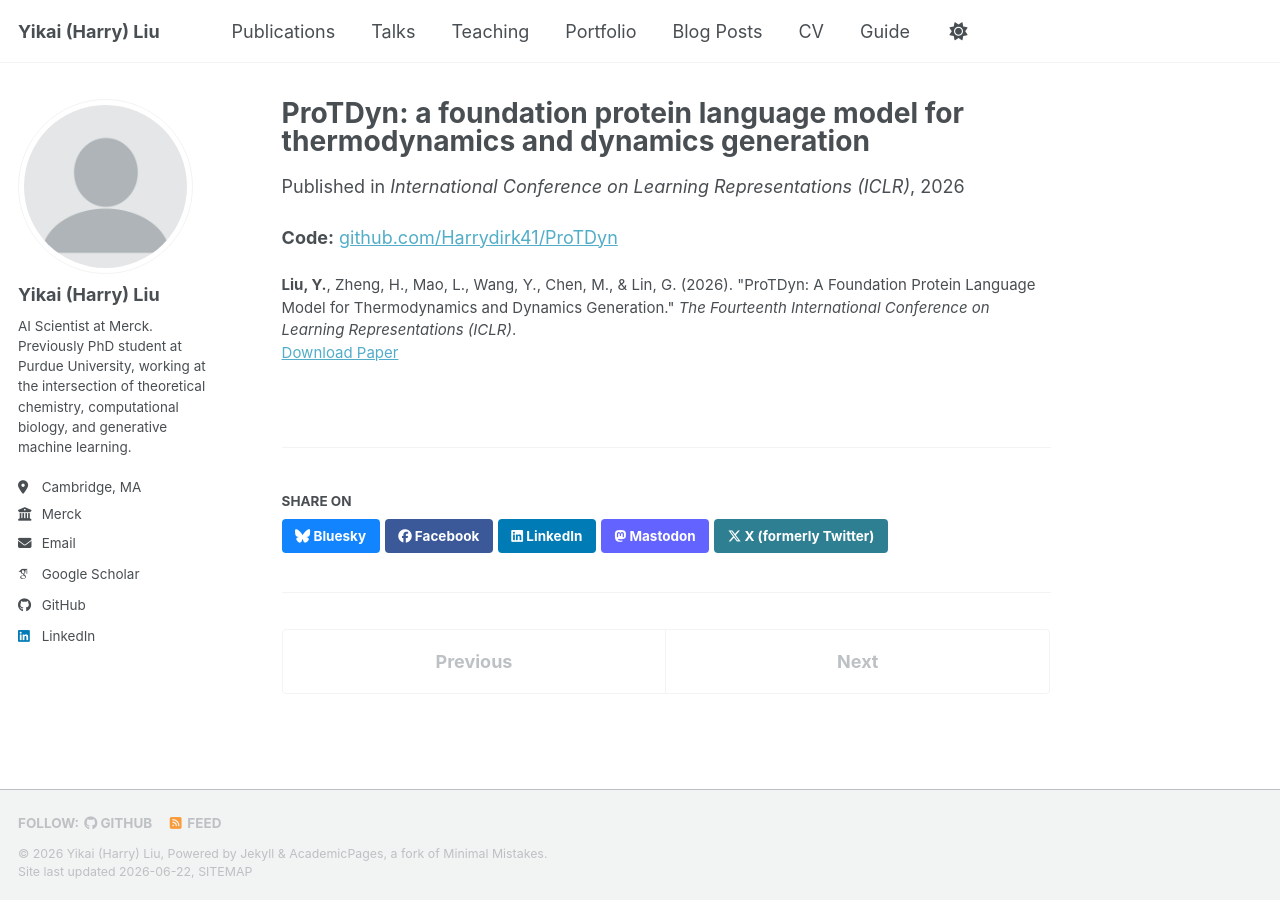
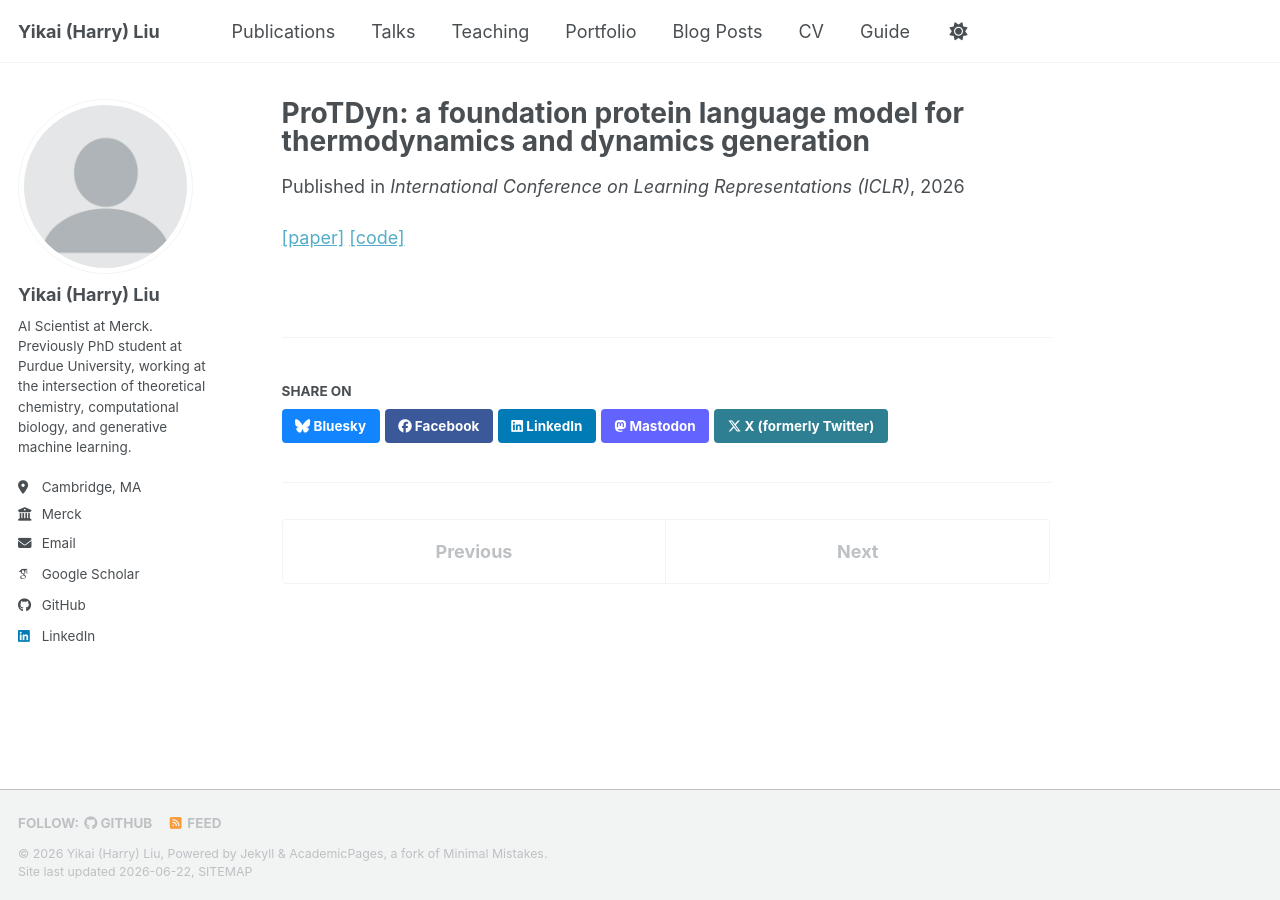
Before and after one commit to Harrydirk41/Harrydirk41.github.io, a Jekyll site: the page built from _publications/2026-04-01-protdyn.md, in a window 1280 px wide. Built offline with Jekyll 4.4.1, drawn with Linux system fonts in a browser that asks for light colours; some web fonts are replaced; a script bundle is joined from its source files by our own code; library files that are not in the unit come from our copies.

Commit message:
Show compact [paper]/[code] links after description; add codeurl field

```diff
--- a/_layouts/single.html
+++ b/_layouts/single.html
@@ -47,30 +47,13 @@ layout: default
       <section class="page__content" itemprop="text">
         {{ content }}
 
-        {% if page.citation and page.paperurl and page.slidesurl and page.bibtexurl %}
-          <p style="font-size: smaller">{{ page.citation }}<br /><a href="{{ page.paperurl }}">Download Paper</a> | <a href="{{ page.slidesurl }}">Download Slides</a> | <a href="{{ page.bibtexurl }}">Download Bibtex</a></p>
-        {% elsif page.citation and page.paperurl and page.slidesurl %}
-          <p style="font-size: smaller">{{ page.citation }}<br /><a href="{{ page.paperurl }}">Download Paper</a> | <a href="{{ page.slidesurl }}">Download Slides</a></p>
-        {% elsif page.citation and page.paperurl and page.bibtexurl %}
-          <p style="font-size: smaller">{{ page.citation }}<br /><a href="{{ page.paperurl }}">Download Paper</a> | <a href="{{ page.bibtexurl }}">Download Bibtex</a></p>
-        {% elsif page.citation and page.paperurl %}
-          <p style="font-size: smaller">{{ page.citation }}<br /><a href="{{ page.paperurl }}">Download Paper</a></p>
-        {% elsif page.citation and page.slidesurl and page.bibtexurl %}
-          <p style="font-size: smaller">{{ page.citation }}<br /><a href="{{ page.slidesurl }}">Download Slides</a> | <a href="{{ page.bibtexurl }}">Download Bibtex</a></p>
-        {% elsif page.citation and page.slidesurl %}
-          <p style="font-size: smaller">{{ page.citation }}<br /><a href="{{ page.slidesurl }}">Download Slides</a></p>
-        {% elsif page.slidesurl and page.bibtexurl %}
-          <p style="font-size: smaller"><a href="{{ page.slidesurl }}">Download Slides</a> | <a href="{{ page.bibtexurl }}">Download Bibtex</a></p>
-        {% elsif page.paperurl and page.bibtexurl %}
-          <p style="font-size: smaller"><a href="{{ page.paperurl }}">Download Paper</a> | <a href="{{ page.bibtexurl }}">Download Bibtex</a></p>
-        {% elsif page.citation and page.bibtexurl %}
-          <p style="font-size: smaller">{{ page.citation }}<br /><a href="{{ page.bibtexurl }}">Download Bibtex</a></p>
-        {% elsif page.citation %}
-          <p style="font-size: smaller">{{ page.citation }}</p>
-        {% elsif page.slidesurl %}
-          <p style="font-size: smaller"><a href="{{ page.slidesurl }}">Download Slides</a></p>
-        {% elsif page.bibtexurl %}
-          <p style="font-size: smaller"><a href="{{ page.bibtexurl }}">Download Bibtex</a></p>
+        {% if page.paperurl or page.codeurl or page.slidesurl or page.bibtexurl %}
+          <p>
+            {% if page.paperurl %}<a href="{{ page.paperurl }}">[paper]</a>{% endif %}
+            {% if page.codeurl %}<a href="{{ page.codeurl }}">[code]</a>{% endif %}
+            {% if page.slidesurl %}<a href="{{ page.slidesurl }}">[slides]</a>{% endif %}
+            {% if page.bibtexurl %}<a href="{{ page.bibtexurl }}">[bibtex]</a>{% endif %}
+          </p>
         {% endif %}
 
         {% if page.link %}<div><a href="{{ page.link }}" class="btn">{{ site.data.ui-text[site.locale].ext_link_label | default: "Direct Link" }}</a></div>{% endif %}
--- a/_publications/2026-04-01-protdyn.md
+++ b/_publications/2026-04-01-protdyn.md
@@ -7,7 +7,6 @@ excerpt: 'A foundation protein language model for jointly generating protein the
 date: 2026-04-01
 venue: 'International Conference on Learning Representations (ICLR)'
 paperurl: 'https://openreview.net/forum?id=fvCHkWbdgX'
+codeurl: 'https://github.com/Harrydirk41/ProTDyn'
 citation: '<b>Liu, Y.</b>, Zheng, H., Mao, L., Wang, Y., Chen, M., &amp; Lin, G. (2026). &quot;ProTDyn: A Foundation Protein Language Model for Thermodynamics and Dynamics Generation.&quot; <i>The Fourteenth International Conference on Learning Representations (ICLR)</i>.'
 ---
-
-**Code:** [github.com/Harrydirk41/ProTDyn](https://github.com/Harrydirk41/ProTDyn)
```
Also changed, not shown: _includes/archive-single.html (+7 -26 lines), _publications/2025-05-01-exendiff.md (+1 -2 lines), _publications/2026-06-01-conformflow.md (+1 -2 lines).
